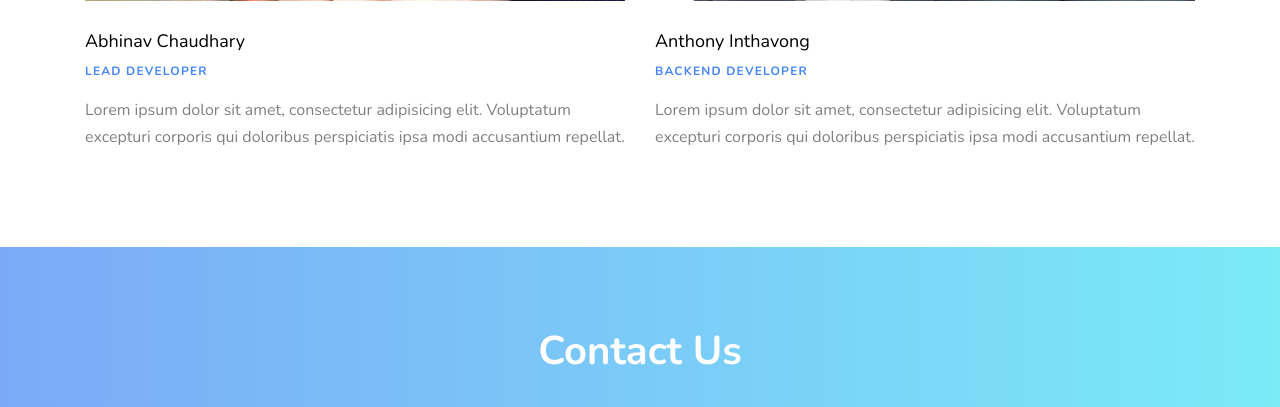
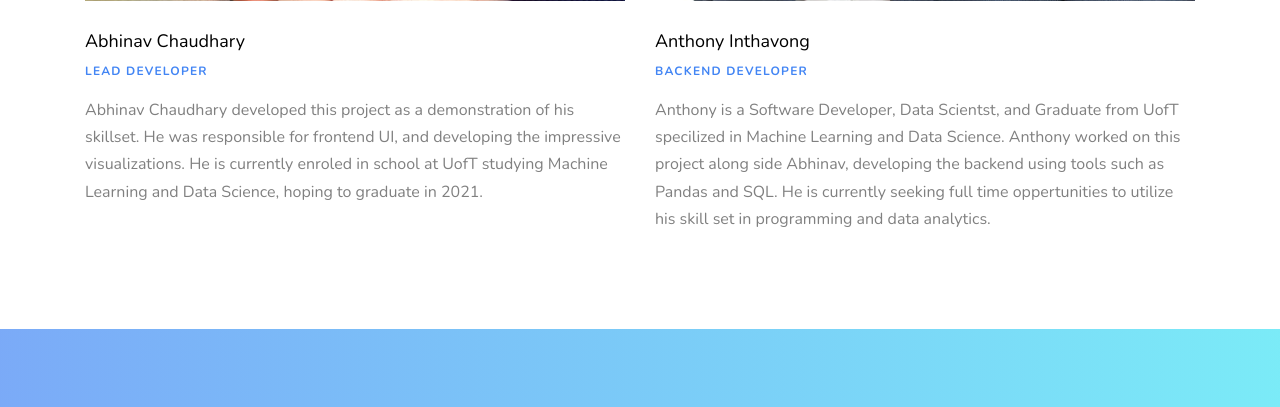
Before and after one commit to abhin-ch/MessengerAnalyse-v2.0, a Flask app: page / in a window 1280 px wide. Shown: the part 3099-3506 px from the top of the page. Run offline with Flask 3, Linux system fonts and the light colour scheme; some libraries are stand-ins or nearby versions; some web fonts are replaced.

Commit message:
added description for profiles

```diff
--- a/app.py
+++ b/app.py
@@ -2,6 +2,7 @@ import os
 from flask import Flask, flash, request, redirect, render_template
 from werkzeug.utils import secure_filename
 from src.formator import main as formator
+from src.formator import get_filename
 from src.analysis import main as analysis
 
 import time # testing speed
@@ -53,10 +54,11 @@ def upload_file():
 
         files = request.files.getlist('files[]')
 
-        for file in files:
-            if file and allowed_file(file.filename):
-                filename = secure_filename(file.filename)
-                file.save(os.path.join(app.config['UPLOAD_FOLDER'], filename))
+        for i, f in enumerate(files):
+            if f and allowed_file(f.filename):
+                # fname = secure_filename(f.filename)
+                fname = "675676476587585856567v{}.json"
+                f.save(os.path.join(app.config['UPLOAD_FOLDER'], fname.format(i)))
 
 
         # Format the Uploaded Files -> Combine, Store and Delete -src/formator.py
@@ -90,10 +92,11 @@ def upload_file():
 
         return render_template('index.html', data = report)
 
-@app.route('/romeo_juliet')
-def example_file_1():
+def example(path: str):
+    """ return the page given an example path to a file
+    """
     # collect test file
-    f = os.path.join('.', 'static', 'test_file', 'shakesphere_romeo_juliet.json')
+    f = os.path.join('.', 'static', 'test_file', path)
 
     # copy test file to uploads folder
     copy(f, os.path.join('.', 'uploads'))
@@ -109,24 +112,18 @@ def example_file_1():
     db.delete_database('messages.db')
     return render_template('index.html', data = report)
 
+@app.route('/romeo_juliet')
+def example_file_1():
+    return example('shakesphere_romeo_juliet.json')
+
 @app.route('/theoffice')
 def example_file_2():
-    # collect test file
-    f = os.path.join('.', 'static', 'test_file', 'theoffice.json')
+    return example('theoffice.json')
 
-    # copy test file to uploads folder
-    copy(f, os.path.join('.', 'uploads'))
 
-    # # Format the Uploaded Files -> Combine, Store and Delete -src/formator.py
-    data = formator()
-    db._init('messages.db', data)
-
-    # # Run the analysis -src/analysis.py
-    report = analysis(data)
-
-    # delete database
-    db.delete_database('messages.db')
-    return render_template('index.html', data = report)
+@app.route('/realconvo')
+def example_file_3():
+    return example('Anthony_Abhi.json')
 
 if __name__ == "__main__":
     app.run(host='127.0.0.1',port=5000,debug=False,threaded=True)
--- a/templates/upload.html
+++ b/templates/upload.html
@@ -250,7 +250,10 @@
               </div>
               <h2 class="text-black h1">Abhinav Chaudhary</h2>
               <span class="sub-title d-block mb-3">Lead Developer</span>
-              <p>Lorem ipsum dolor sit amet, consectetur adipisicing elit. Voluptatum excepturi corporis qui doloribus perspiciatis ipsa modi accusantium repellat.</p>
+              <p>
+                Abhinav Chaudhary developed this project as a demonstration of his skillset. He was responsible for frontend UI, and developing the impressive visualizations. He is currently enroled in school at UofT studying Machine Learning and Data Science, hoping to graduate in 2021.
+              </p>
+
             </div>
           </div>
 
@@ -268,7 +271,9 @@
               </div>
               <h2 class="text-black h1">Anthony Inthavong</h2>
               <span class="sub-title d-block mb-3">Backend Developer</span>
-              <p>Lorem ipsum dolor sit amet, consectetur adipisicing elit. Voluptatum excepturi corporis qui doloribus perspiciatis ipsa modi accusantium repellat.</p>
+              <p>
+                Anthony is a Software Developer, Data Scientst, and Graduate from UofT specilized in Machine Learning and Data Science. Anthony worked on this project along side Abhinav, developing the backend using tools such as Pandas and SQL. He is currently seeking full time oppertunities to utilize his skill set in programming and data analytics.
+              </p>
 
             </div>
           </div>
```
